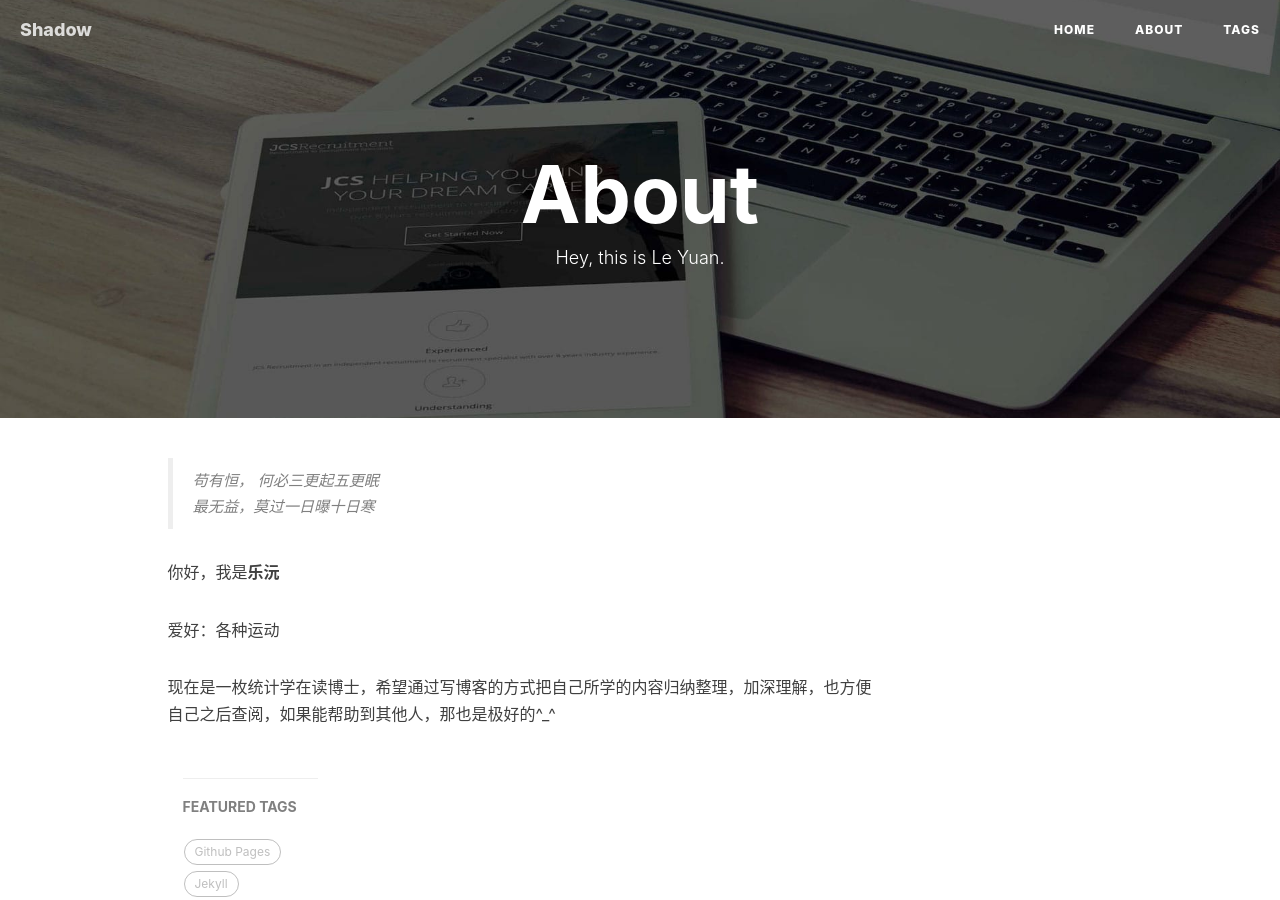
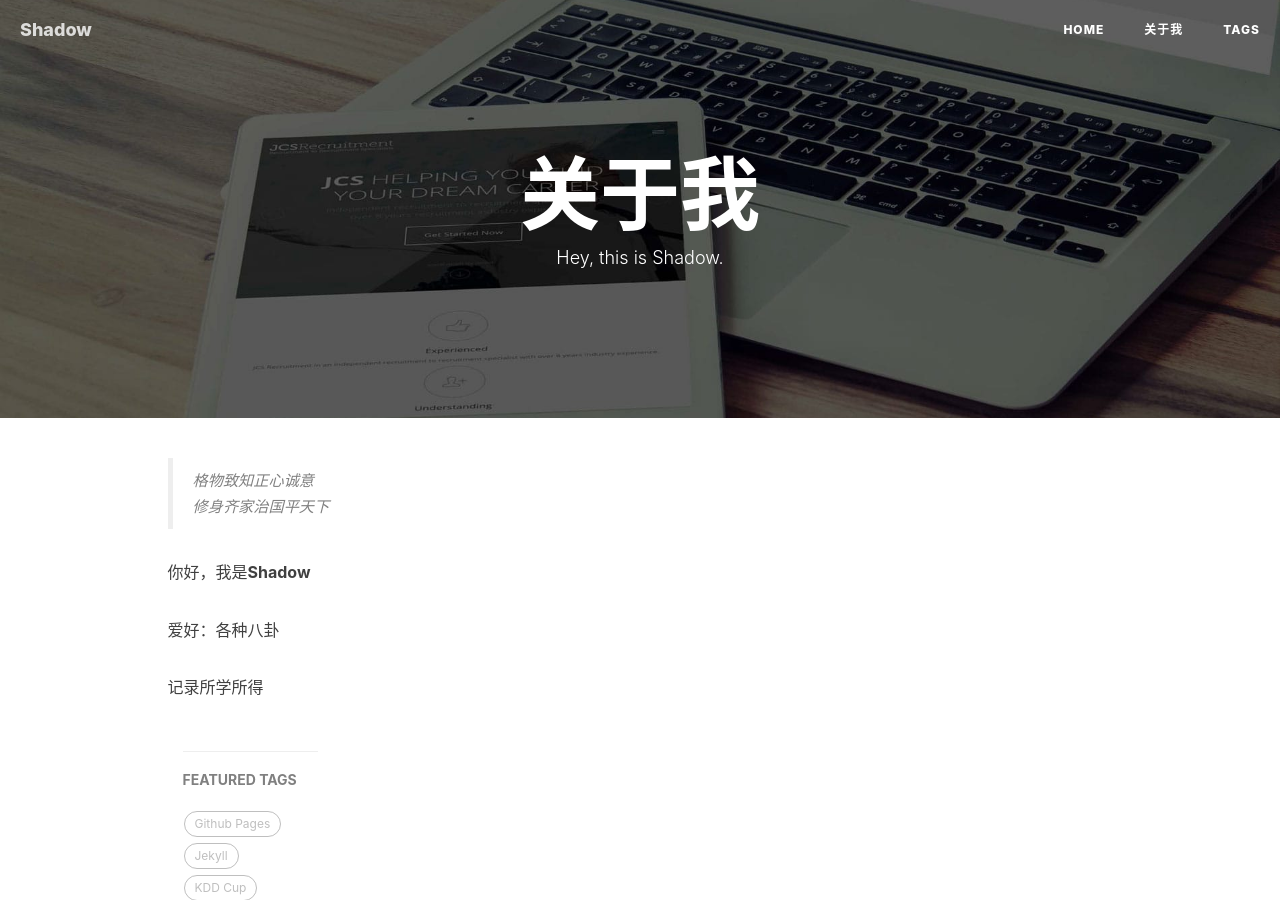
Before and after one commit to shikailuo/shikailuo.github.io, a Jekyll site: the page built from about.html, in a window 1280 px wide and 900 px high. Built offline with Jekyll 4.4.1, drawn with Linux system fonts in a browser that asks for light colours; nearby versions of some CDN libraries; comment, search, counter and statistics services are not loaded.

Commit message:
Update about.html

```diff
--- a/about.html
+++ b/about.html
@@ -1,27 +1,21 @@
 ---
 layout: page
-title: "About"
-description: "Hey, this is Le Yuan."
+title: "关于我"
+description: "Hey, this is Shadow."
 header-img: "img/post-bg-rwd.jpg"
 ---
-
-<!-- Language Selector -->
-<!-- <select class="sel-lang" onchange= "onLanChange(this.options[this.options.selectedIndex].value)">
-    <option value="0" selected> 中文 Chinese </option>
-    <option value="1"> 英文 English </option>
-</select> -->
 
 <!-- Chinese Version -->
 <div class="zh post-container">
 
     <!--copied from markdown -->
-    <blockquote><p>苟有恒， 何必三更起五更眠<br>
-    最无益，莫过一日曝十日寒</p></blockquote>
+    <blockquote><p>格物致知正心诚意<br>
+    修身齐家治国平天下</p></blockquote>
 
-    <p>你好，我是<strong>乐沅</strong></p>
-    <p>爱好：各种运动</p>
+    <p>你好，我是<strong>Shadow</strong></p>
+    <p>爱好：各种八卦</p>
 
-    <p>现在是一枚统计学在读博士，希望通过写博客的方式把自己所学的内容归纳整理，加深理解，也方便自己之后查阅，如果能帮助到其他人，那也是极好的^_^</p>
+    <p>记录所学所得</p>
 
 
 
```
Also changed, not shown: other parts of about.html (+1 -1 lines).
